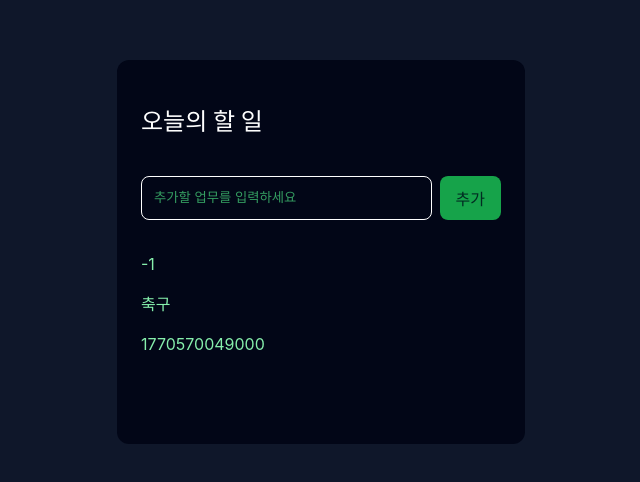
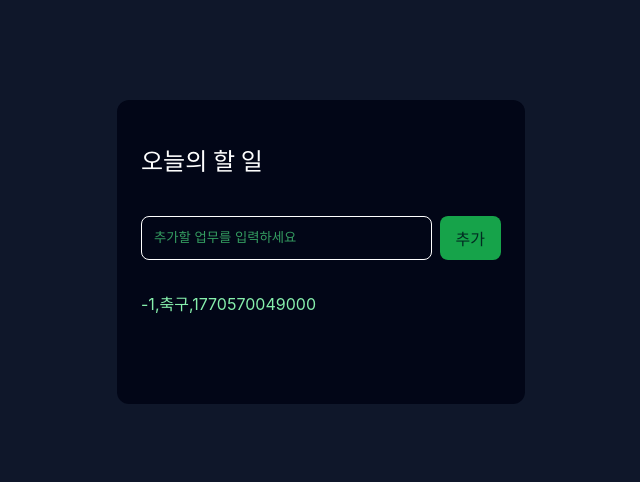
Before and after one commit to domino3333/react-diy, a React (Vite) app in the folder todo-app-diy/: page / in a window 1280 px wide. Shown: the part 148-630 px from the top of the page, without its empty margins (319-959 px from the left). Built offline with nearby package versions, Linux system fonts and the light colour scheme.

Commit message:
TodoItem 컴포넌트 수정

```diff
--- a/todo-app-diy/src/components/TodoItem.jsx
+++ b/todo-app-diy/src/components/TodoItem.jsx
@@ -4,9 +4,7 @@ const TodoItem = ({ id, content, date }) => {
 
     return (<>
         <div className="TodoItem">
-            <p>{id}</p>
-            <p>{content}</p>
-            <p>{date}</p>
+            <p>{id},{content},{date}</p>
 
         </div>
     </>)
```
